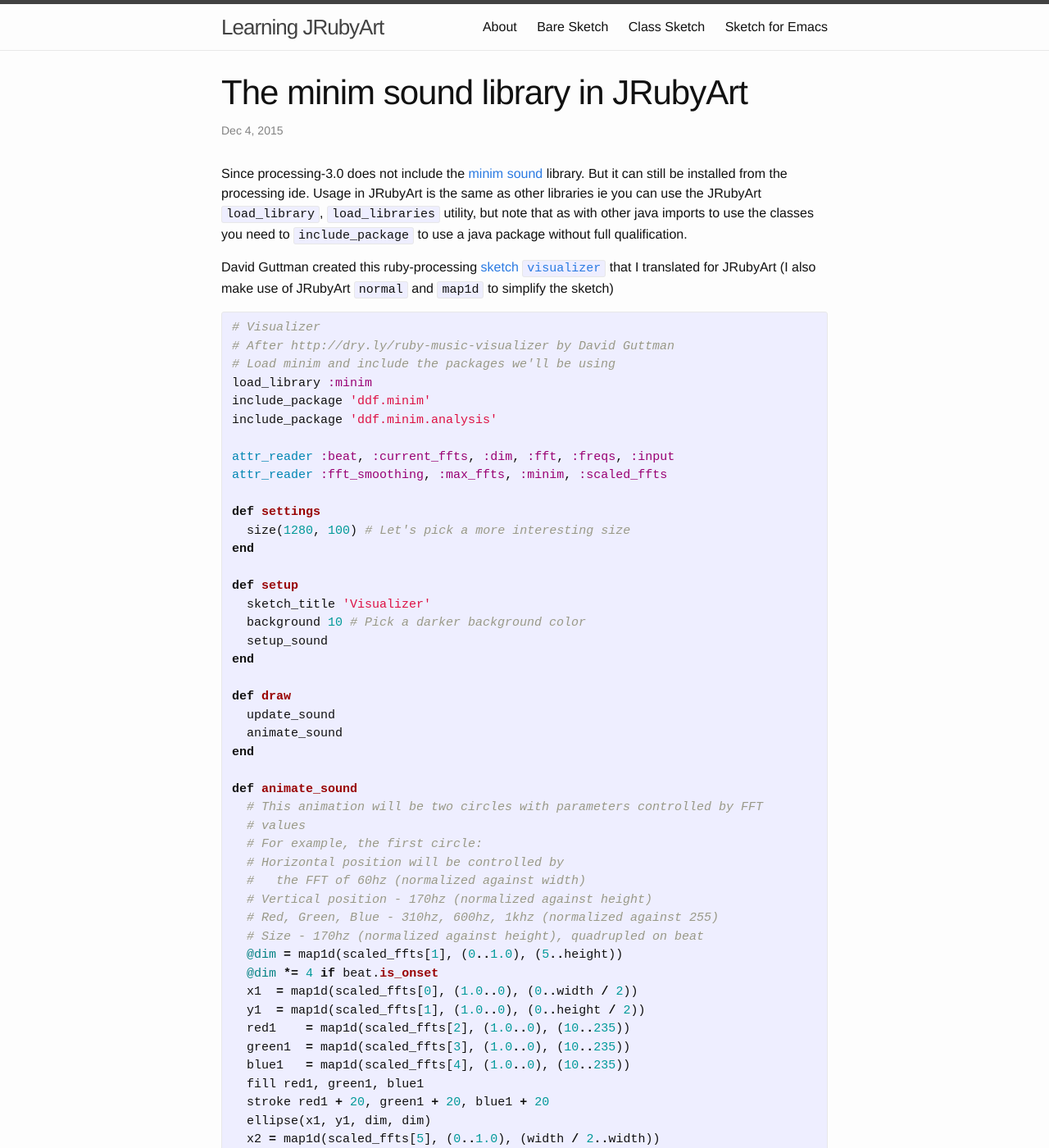
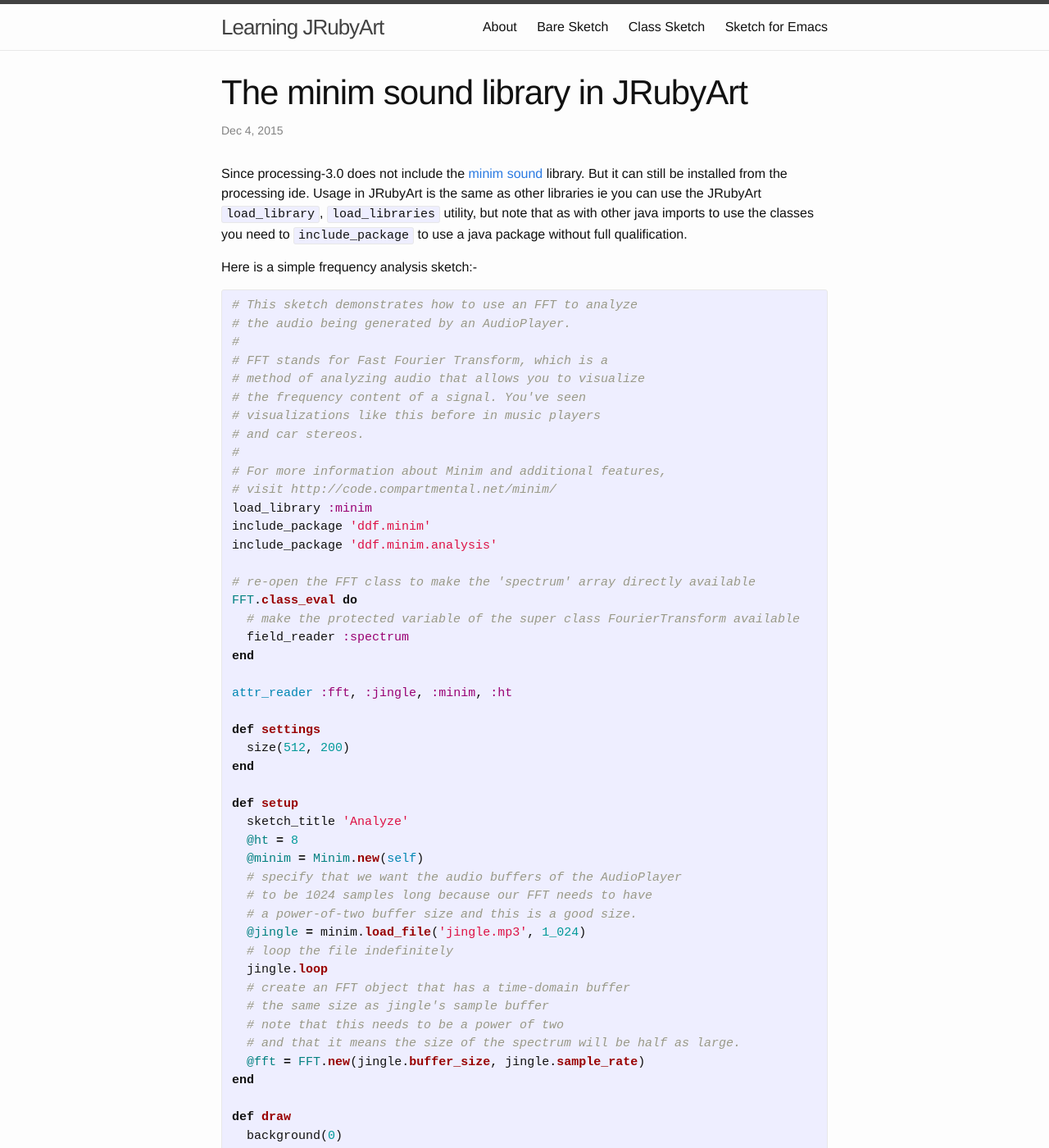
Before and after one commit to monkstone/monkstone.github.com, a Jekyll site: the page built from _posts/2015-12-04-minim.md, in a window 1280 px wide and 1400 px high. Shown: the whole window at 82% size. Built offline with Jekyll 4.4.1, drawn with Linux system fonts in a browser that asks for light colours; some of the changed text lies outside the part shown.

Commit message:
simple example

```diff
--- a/_posts/2015-12-04-minim.md
+++ b/_posts/2015-12-04-minim.md
@@ -9,7 +9,84 @@ permalink: _posts/minim
 
 Since processing-3.0 does not include the [minim sound][minim] library. But it can still be installed from the processing ide. Usage in JRubyArt is the same as other libraries ie you can use the JRubyArt `load_library`, `load_libraries` utility, but note that as with other java imports to use the classes you need to `include_package` to use a java package without full qualification.
 
+Here is a simple frequency analysis sketch:-
+
+{% highlight ruby %}
+# This sketch demonstrates how to use an FFT to analyze
+# the audio being generated by an AudioPlayer.
+#
+# FFT stands for Fast Fourier Transform, which is a
+# method of analyzing audio that allows you to visualize
+# the frequency content of a signal. You've seen
+# visualizations like this before in music players
+# and car stereos.
+#
+# For more information about Minim and additional features,
+# visit http://code.compartmental.net/minim/
+load_library :minim
+include_package 'ddf.minim'
+include_package 'ddf.minim.analysis'
+
+# re-open the FFT class to make the 'spectrum' array directly available
+FFT.class_eval do
+  # make the protected variable of the super class FourierTransform available
+  field_reader :spectrum
+end
+
+attr_reader :fft, :jingle, :minim, :ht
+
+def settings
+  size(512, 200)
+end
+
+def setup
+  sketch_title 'Analyze'
+  @ht = 8
+  @minim = Minim.new(self)
+  # specify that we want the audio buffers of the AudioPlayer
+  # to be 1024 samples long because our FFT needs to have
+  # a power-of-two buffer size and this is a good size.
+  @jingle = minim.load_file('jingle.mp3', 1_024)
+  # loop the file indefinitely
+  jingle.loop
+  # create an FFT object that has a time-domain buffer
+  # the same size as jingle's sample buffer
+  # note that this needs to be a power of two
+  # and that it means the size of the spectrum will be half as large.
+  @fft = FFT.new(jingle.buffer_size, jingle.sample_rate)
+end
+
+def draw
+  background(0)
+  stroke(255)
+  # perform a forward FFT on the samples in jingle's mix buffer,
+  # which contains the mix of both the left and right channels of the file
+  fft.forward(jingle.mix)
+  fft.spectrum.each_with_index do |band, i|
+    # draw the line for frequency band i, scaling it up a bit so we can see it
+    line(i, height, i, height - band * ht)
+  end
+end
+
+def key_pressed
+  case key
+  when '+', 'i'
+    @ht += 1
+  when '-', 'd'
+    @ht -= 1 unless ht < 4
+  end
+end
+{% endhighlight %}
+
 David Guttman created this ruby-processing [sketch `visualizer`][visualize] that I translated for JRubyArt (I also make use of JRubyArt `normal` and `map1d` to simplify the sketch)
+
+### norm
+The `norm(input, min, max)` method in JRubyArt behaves as the vanilla processing [norm][norm] which normalizes a number from another range into a value between 0 and 1. Numbers outside of the range are not clamped to 0 and 1. In JRubyArt if you want to clamp the output use `strict_norm`.
+
+### map1d
+The `map1d(input, range1, range2)` method is the JRubyArt replacement for vanilla processings unfortunately named [map method][map]. Numbers outside of the range1 are not clamped, in JRubyArt if you want clamped values use `constrained_map` instead.
+
+### Code for the Visualizer sketch
 
 {% highlight ruby %}
 # Visualizer
```
Also changed, not shown: other parts of _posts/2015-12-04-minim.md (+2 -0 lines).
